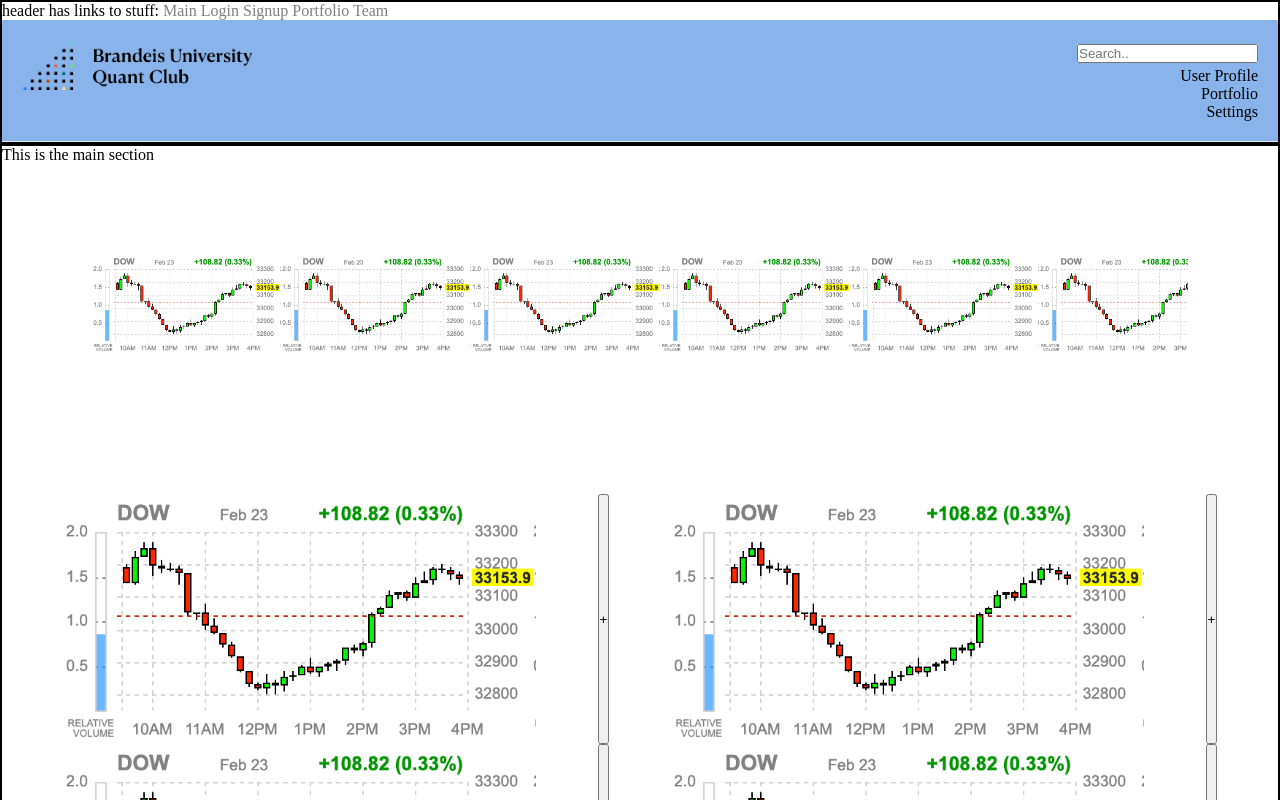
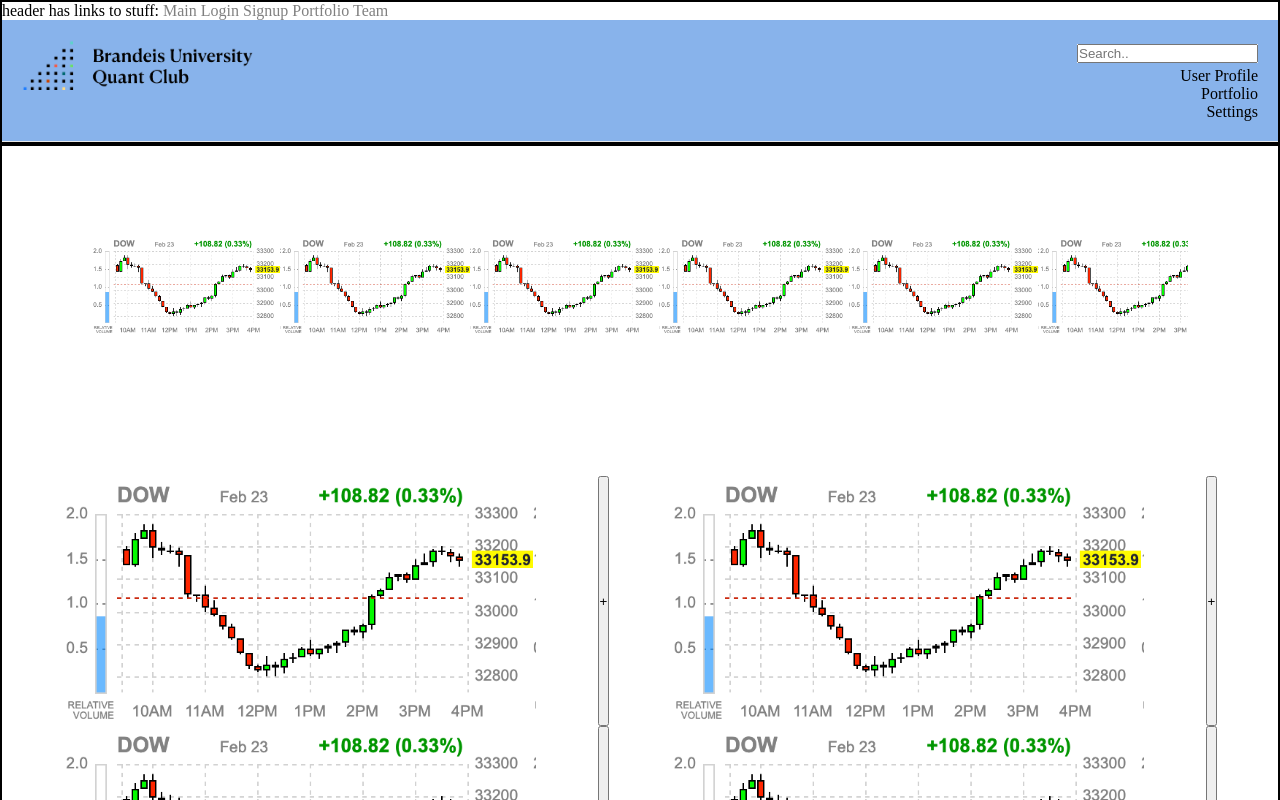
Before and after one commit to ArcherHeffern/ImpliedVolatilityIndex, a SvelteKit app: page / in a window 1280 px wide. Shown: the top 800 px of the page. Built offline with nearby package versions, Linux system fonts and the light colour scheme.

Commit message:
updated half of main page skeleton

```diff
--- a/src/routes/+page.svelte
+++ b/src/routes/+page.svelte
@@ -1,4 +1,4 @@
-This is the main section
+
 
 <style>
     * {
```
